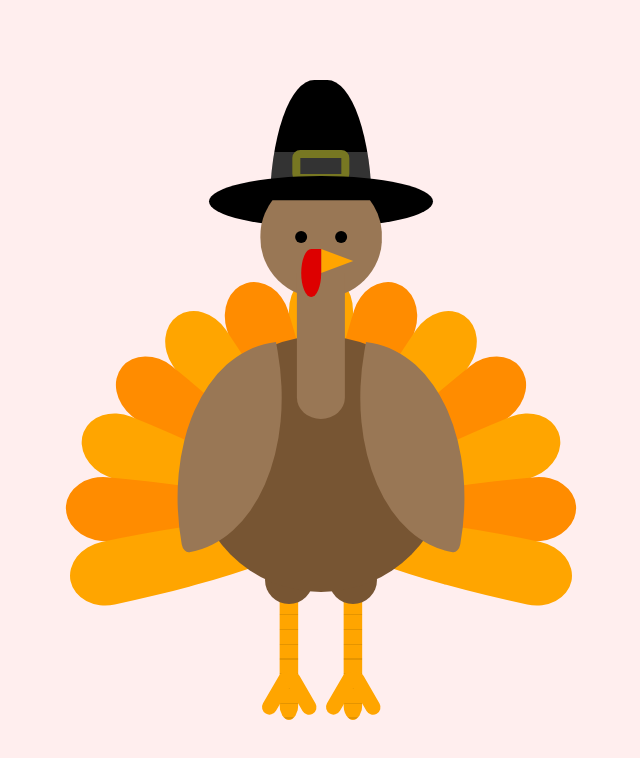
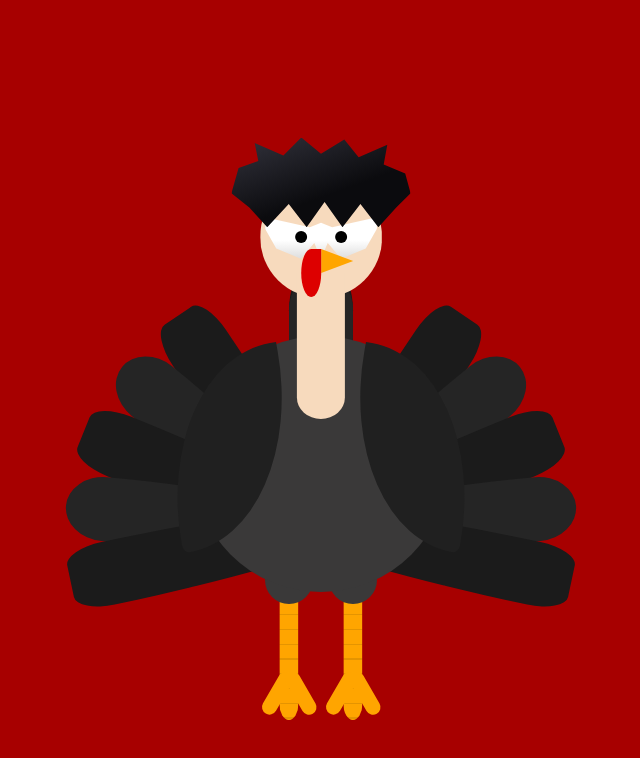
Before and after one commit to 528ggibbs-lang/turkeyTime, a plain HTML site: page index.html in a window 1280 px wide. Shown: the whole page, without its empty margins (319-959 px from the left). Drawn offline with Linux system fonts and the light colour scheme.

Commit message:
Theme Update 1:
-edited turkey to fit the theme of the character Joker from Persona 5

```diff
--- a/index.html
+++ b/index.html
@@ -26,13 +26,13 @@
         <div class="body"></div>
         <div class="wings"></div>
         <div class="wings"></div>
-        <div class="hat-top"></div>
-        <div class="hat-bottom"></div>
         <div class="head">
+            <div class="mask"></div>
             <div class="eye"></div>
             <div class="beak"></div>
             <div class="red"></div>
         </div>
+        <div class="hair"></div>
     </div>
 </body>
 </html>
--- a/style.css
+++ b/style.css
@@ -1,14 +1,18 @@
 html,
 body {
     overflow: hidden;
-    background: #fee;
+    background: rgb(167, 0, 0);
 }
 
 .turkey {
     --brown1: #753;
-    --brown2: #975;
+    --brown2: rgb(247, 218, 189);
     --orange1: orange;
     --orange2: darkorange;
+    --black: rgb(32, 32, 32);
+    --black2: rgb(37, 37, 37);
+    --black3: rgb(27, 27, 27);
+    --gray: rgb(58, 57, 57);
     width: 80vmin;
     height: 80vmin;
     position: absolute;
@@ -27,8 +31,8 @@ body {
 .body {
     width: 40%;
     height: 40%;
-    background: var(--brown1);
-    color: var(--brown1);
+    background: var(--gray);
+    color: var(--gray);
     border-radius: 50%;
     top: 40%;
     left: 50%;
@@ -39,7 +43,7 @@ body {
 }
 
 .wings {
-    background: var(--brown2);
+    background: var(--black);
     height: 30%;
     width: 20%;
     border-radius: 100% 0% 100% 5%;
@@ -147,40 +151,6 @@ body {
     transform: translate(-50%, 0) rotate(-30deg);
 }
 
-.hat-bottom {
-    width: 35%;
-    height: 8%;
-    border-radius: 50%;
-    background: black;
-    top: 15%;
-    left: 50%;
-    transform: translate(-50%, 0);
-}
-
-.hat-top {
-    width: 16%;
-    height: 20%;
-    background: black;
-    box-shadow: inset 0 -7vmin #fff3;
-    border-radius: 100% / 230% 230% 0% 0%;
-    top: 0;
-    left: 50%;
-    transform: translate(-50%, 0);
-}
-
-.hat-top::before {
-    content: "";
-    display: block;
-    position: absolute;
-    width: 40%;
-    height: 2vmin;
-    border: 1vmin solid #772;
-    border-radius: 1vmin;
-    bottom: 3.25vmin;
-    left: 50%;
-    transform: translate(-50%, 0);
-}
-
 .tail {
     width: 10%;
     height: 40%;
@@ -193,19 +163,18 @@ body {
 }
 
 .tail:nth-child(odd) {
-    background: var(--orange1);
+    background: var(--black3);
+    border-radius: 50% / 30% 30% 170% 170%;
 }
 
 .tail:nth-child(even) {
-    background: var(--orange2);
+    background: var(--black2);
+    width: 10%;
+    height: 40%;
 }
 
 .tail:nth-child(1) {
     transform: translate(-50%, 0) rotate(0);
-}
-
-.tail:nth-child(2) {
-    transform: translate(-50%, 0) rotate(17deg);
 }
 
 .tail:nth-child(3) {
@@ -224,12 +193,8 @@ body {
     transform: translate(-50%, 0) rotate(85deg);
 }
 
-.tail:nth-child(7) {
+ .tail:nth-child(7) {
     transform: translate(-50%, 0) rotate(102deg);
-}
-
-.tail:nth-child(8) {
-    transform: translate(-50%, 0) rotate(-17deg);
 }
 
 .tail:nth-child(9) {
@@ -251,3 +216,30 @@ body {
 .tail:nth-child(13) {
     transform: translate(-50%, 0) rotate(-102deg);
 }
+/* disguise elements */
+.mask {
+    --mask-w: 92%;   /* width  */
+    --mask-h: 38%;   /* height */
+    --mask-x: 50%;   /* horizontal position (50% = centered) */
+    --mask-y: 30%;   /* vertical position, measured from the top of the head */
+    width: var(--mask-w);
+    height: var(--mask-h);
+    left: var(--mask-x);
+    top: var(--mask-y);
+    transform: translate(-50%, 0);
+    background: linear-gradient(#fff 60%, #ddd);
+    clip-path: polygon(0% 35%, 0% 10.5%, 40% 32%, 50% 22%, 60% 32%, 100% 10.5%, 100% 35%, 90% 78%, 68% 100%, 56% 66%, 50% 100%, 44% 66%, 32% 100%, 10% 78%);
+}
+.hair {
+    --hair-w: 28%;   /* width  */
+    --hair-h: 14%;   /* height */
+    --hair-x: 50%;   /* horizontal position (50% = centered) */
+    --hair-y: 9%;    /* vertical position, from the top of the turkey */
+    width: var(--hair-w);
+    height: var(--hair-h);
+    left: var(--hair-x);
+    top: var(--hair-y);
+    transform: translate(-50%, 0);
+    background: linear-gradient(160deg, #33333d, #0b0b0e 60%);
+    clip-path: polygon(0% 62%, 4% 34%, 15% 26%, 13% 6%, 29% 20%, 39% 0%, 50% 18%, 63% 2%, 71% 22%, 87% 8%, 85% 30%, 97% 40%, 100% 62%, 92% 78%, 82% 100%, 72% 74%, 62% 100%, 52% 72%, 42% 100%, 32% 74%, 20% 100%, 10% 78%);
+}
```
